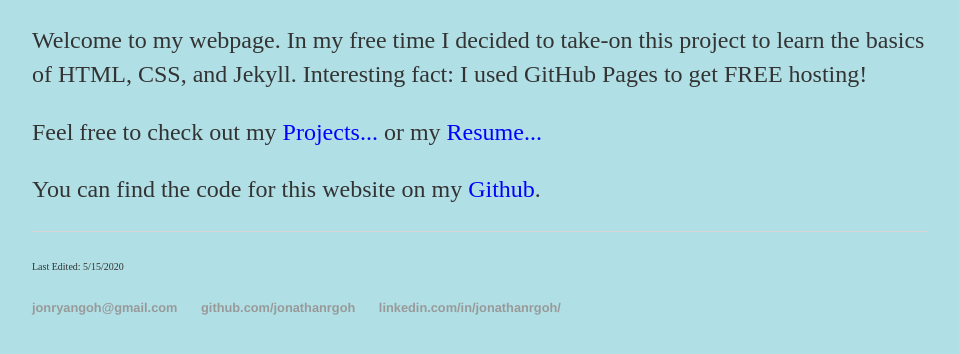
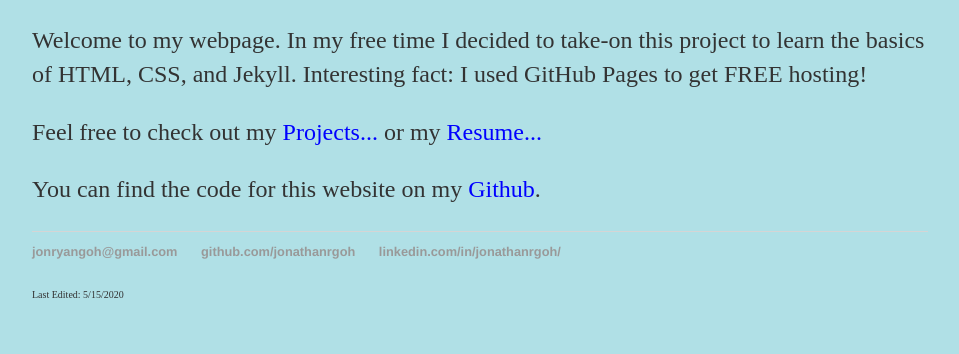
Before and after one commit to jonathanrgoh/jonathanrgoh.github.io, a Jekyll site: the page built from index.html, in a window 1280 px wide, cut to the strip 601-976 px from the top of the page. Shown: the top 354 px of the strip, without its empty margins (160-1119 px from the left). Built offline with Jekyll 4.4.1, drawn with Linux system fonts in a browser that asks for light colours.

Commit message:
Update default.html

```diff
--- a/_layouts/default.html
+++ b/_layouts/default.html
@@ -27,12 +27,14 @@
 
 			</div><!-- /.container -->
 			<footer>
-				<p><font size = "1">Last Edited: 5/15/2020</font></p>
-	    		<ul>
+
+	    			<ul>
 	        		<li><a href="mailto:jonryangoh@gmail.com">jonryangoh@gmail.com</a></li>
 	        		<li><a href="https://github.com/jonathanrgoh">github.com/jonathanrgoh</a></li>
 				<li><a href="https://www.linkedin.com/in/jonathanrgoh/">linkedin.com/in/jonathanrgoh/</a></li>
 				</ul>
+
+				<p><font size = "1">Last Edited: 5/15/2020</font></p>
 			</footer>
 		</body>
 	</html>
```
